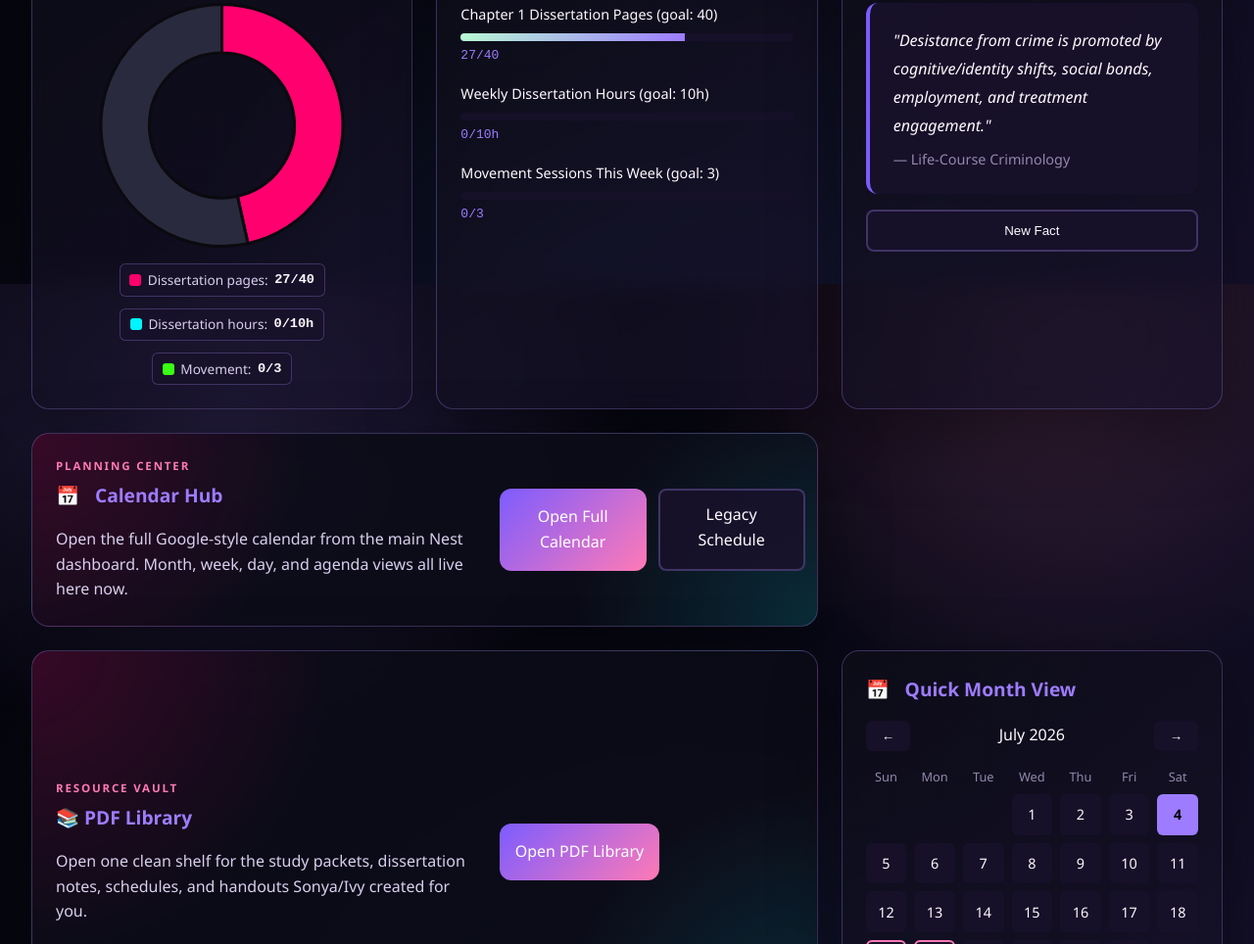
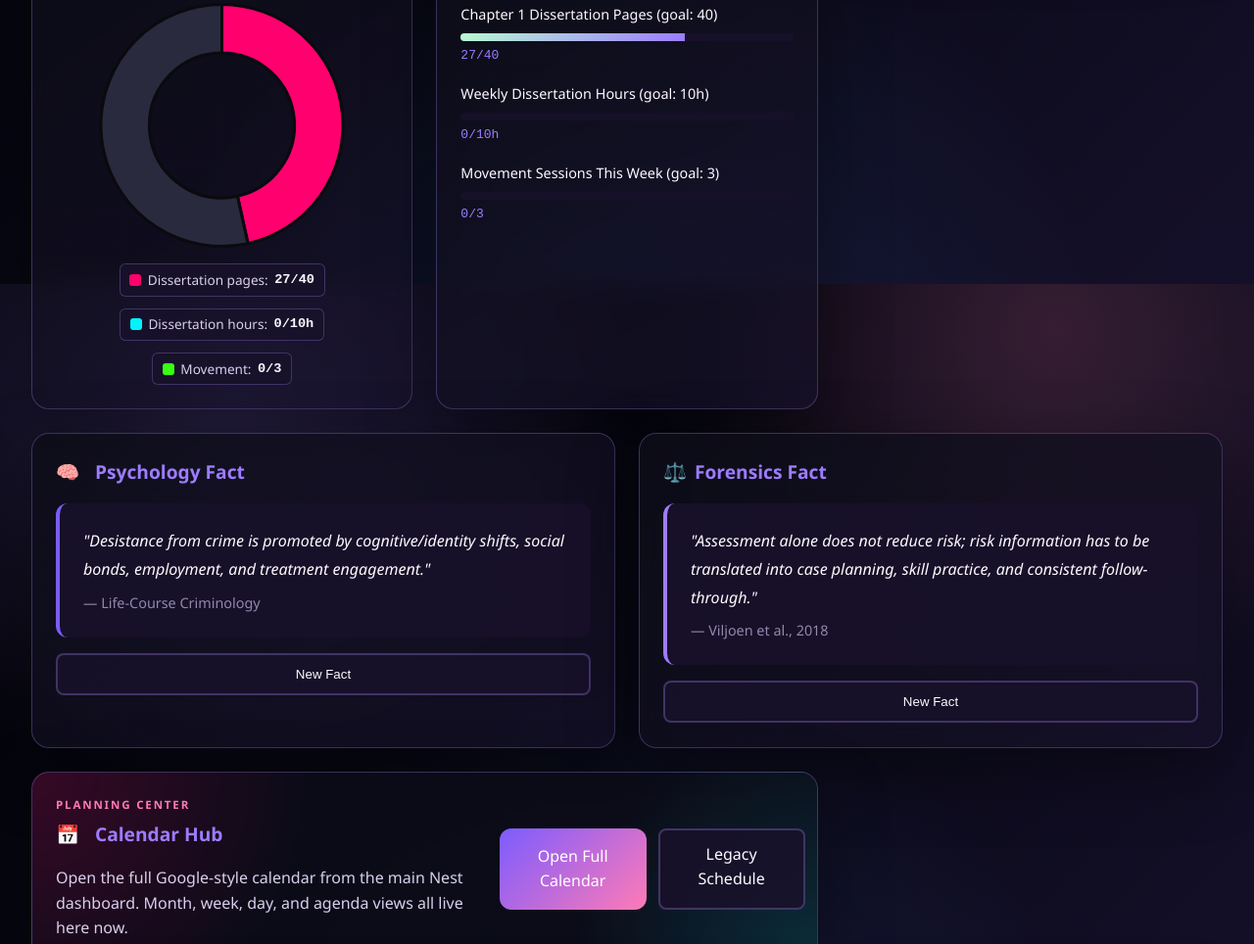
Before and after one commit to destyneeassistant-png/thenest, a plain HTML site: page dashboard.html in a window 1280 px wide. Shown: the part 2910-3874 px from the top of the page at 98% size. Drawn offline with nearby package versions, Linux system fonts and the light colour scheme.

Commit message:
Add forensics facts widget

```diff
--- a/app-version.json
+++ b/app-version.json
@@ -1,4 +1,4 @@
 {
-  "version": "2026-06-21-eppp-study-plan",
-  "updatedAt": "2026-06-21T17:53:00Z"
+  "version": "2026-07-04-forensics-facts-widget",
+  "updatedAt": "2026-07-04T13:04:07Z"
 }
--- a/dashboard.html
+++ b/dashboard.html
@@ -187,7 +187,8 @@
                 </div>
             </section>
 
-            <!-- Psychology Fact Widget -->
+            <!-- Fact Widgets -->
+            <div class="facts-row" aria-label="Psychology and forensics fact widgets">
                 <section class="widget fact-widget">
                     <h2><span class="icon-brain"></span> Psychology Fact</h2>
                     <div class="fact-content" id="psych-fact">
@@ -196,6 +197,16 @@
                     </div>
                     <button class="btn-secondary" id="new-fact-btn">New Fact</button>
                 </section>
+
+                <section class="widget fact-widget forensics-fact-widget">
+                    <h2><span aria-hidden="true">⚖️</span> Forensics Fact</h2>
+                    <div class="fact-content forensics-fact-content" id="forensics-fact">
+                        <p class="fact-text">"Risk-Need-Responsivity is one of the dominant frameworks for matching justice-involved people to appropriate intervention intensity, targets, and delivery style."</p>
+                        <p class="fact-source">— Andrews &amp; Bonta</p>
+                    </div>
+                    <button class="btn-secondary" id="new-forensics-fact-btn">New Fact</button>
+                </section>
+            </div>
 
             <!-- Calendar Hub -->
             <section class="widget calendar-hub-widget">
--- a/dashboard.js
+++ b/dashboard.js
@@ -220,6 +220,16 @@ class Dashboard {
             { text: "Desistance from crime is promoted by cognitive/identity shifts, social bonds, employment, and treatment engagement.", source: "Life-Course Criminology" },
             { text: "Schema therapy addresses maladaptive schemas like mistrust/abuse and entitlement common in offender populations.", source: "Young, 2003" }
         ];
+        this.forensicsFacts = [
+            { text: "Risk-Need-Responsivity links effective correctional intervention to three questions: how much service, what needs to target, and how to deliver it responsively.", source: "Andrews & Bonta" },
+            { text: "Dynamic risk factors are changeable needs, such as antisocial cognition, antisocial peers, substance use, employment instability, and family conflict.", source: "Psychology of Criminal Conduct" },
+            { text: "Desistance is not usually a single event; it is a process of building a non-criminal identity, social bonds, adult roles, and realistic opportunities.", source: "Maruna / Life-Course Criminology" },
+            { text: "Correctional staff are part of the rehabilitation environment because everyday interactions can reinforce either prosocial behavior or institutional survival patterns.", source: "Schaefer, 2017" },
+            { text: "Trauma-informed correctional practice does not remove accountability; it changes how safety, predictability, choice, and skill-building are communicated.", source: "Vaswani & Paul, 2019" },
+            { text: "CBT-based correctional programs focus on the link between thoughts, emotions, decisions, behavior, and consequences.", source: "Lipsey et al., 2007" },
+            { text: "Emerging adults in correctional settings may need more repetition, coaching, modeling, and concrete practice because self-regulation and future planning are still developing.", source: "Arnett, 2000" },
+            { text: "Assessment alone does not reduce risk; risk information has to be translated into case planning, skill practice, and consistent follow-through.", source: "Viljoen et al., 2018" }
+        ];
         this.init();
     }
 
@@ -240,7 +250,8 @@ class Dashboard {
         this.loadCalendar();
         console.log('Calendar loaded');
         this.loadRandomFact();
-        console.log('Fact loaded');
+        this.loadRandomForensicsFact();
+        console.log('Facts loaded');
 
         // Then load DB-dependent items
         try {
@@ -279,8 +290,9 @@ class Dashboard {
             btn.addEventListener('click', (e) => this.addTime(e.target.dataset.cat));
         });
 
-        // Fact rotator
+        // Fact rotators
         document.getElementById('new-fact-btn').addEventListener('click', () => this.loadRandomFact());
+        document.getElementById('new-forensics-fact-btn').addEventListener('click', () => this.loadRandomForensicsFact());
 
         // Calendar navigation
         document.getElementById('prev-month').addEventListener('click', () => this.changeMonth(-1));
@@ -597,6 +609,12 @@ class Dashboard {
         document.querySelector('#psych-fact .fact-source').textContent = `— ${fact.source}`;
     }
 
+    loadRandomForensicsFact() {
+        const fact = this.forensicsFacts[Math.floor(Math.random() * this.forensicsFacts.length)];
+        document.querySelector('#forensics-fact .fact-text').textContent = `"${fact.text}"`;
+        document.querySelector('#forensics-fact .fact-source').textContent = `— ${fact.source}`;
+    }
+
     logout() {
         window.location.href = 'index.html';
     }
--- a/styles.css
+++ b/styles.css
@@ -590,12 +590,27 @@ body::before {
 }
 
 /* Fact Widget */
+.facts-row {
+    grid-column: span 3;
+    display: grid;
+    grid-template-columns: repeat(2, minmax(0, 1fr));
+    gap: 1.5rem;
+}
+
+.facts-row .fact-widget {
+    min-width: 0;
+}
+
 .fact-content {
     background: var(--bg-tertiary);
     padding: 1.5rem;
     border-radius: 12px;
     margin-bottom: 1rem;
     border-left: 4px solid var(--neon-purple);
+}
+
+.forensics-fact-content {
+    border-left-color: var(--neon-blue);
 }
 
 .fact-text {
@@ -757,8 +772,13 @@ body::before {
     .agent-crew-widget,
     .calendar-hub-widget,
     .theme-studio-widget,
-    .pdf-library-widget {
+    .pdf-library-widget,
+    .facts-row {
         grid-column: span 1;
+    }
+
+    .facts-row {
+        grid-template-columns: 1fr;
     }
 
     .calendar-hub-widget,
```
Lines whose indentation alone changed are shown as unchanged.
